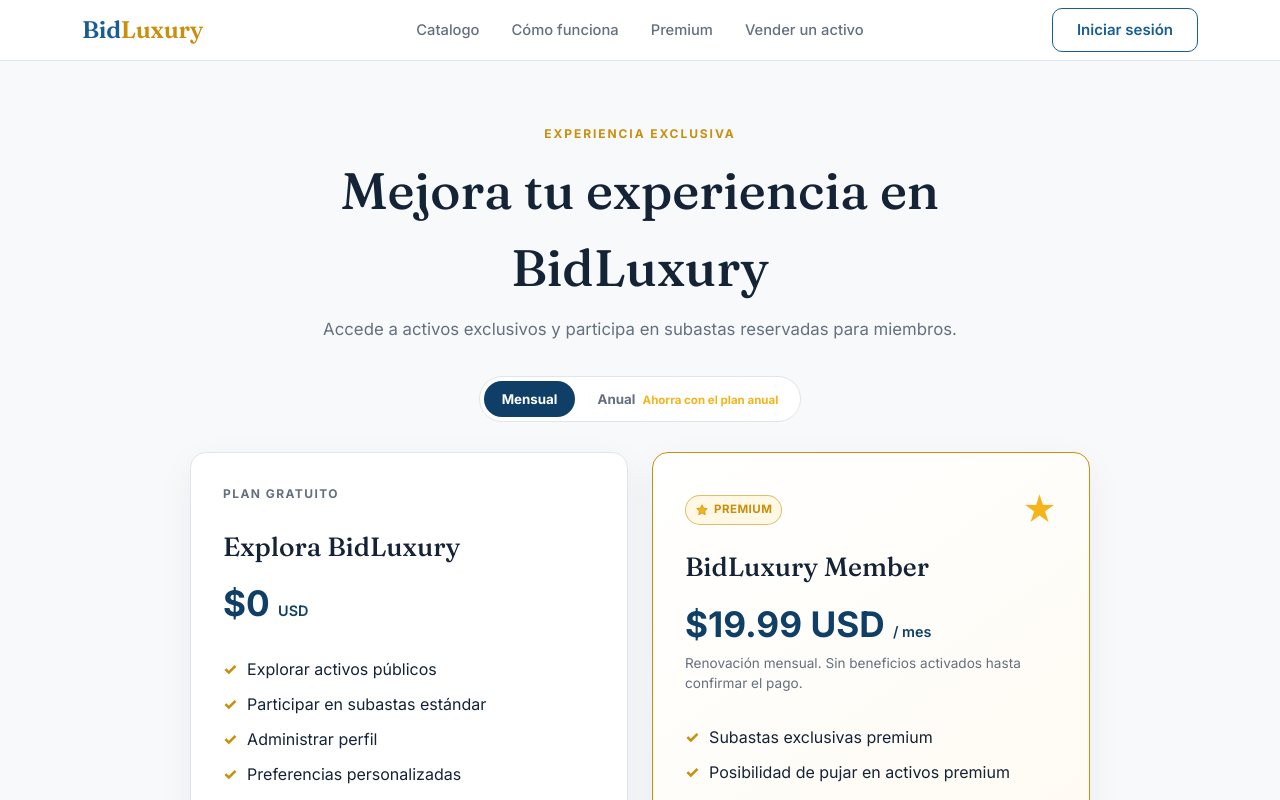
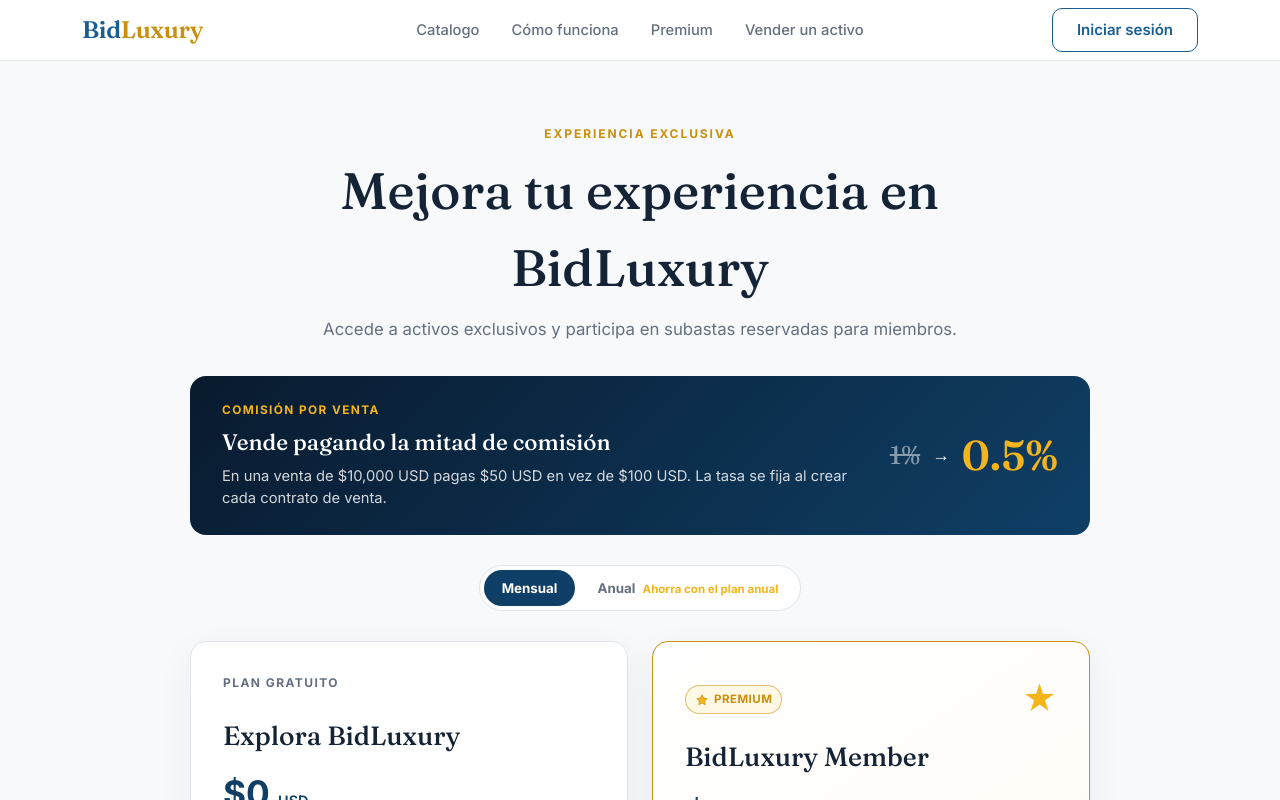
Before and after one commit to ana2320-ux/BidHouse, a React (Vite) app in the folder frontend/: page /membresia in a window 1280 px wide. Shown: the top 800 px of the page. Built offline with nearby package versions, Linux system fonts and the light colour scheme; no server answers.

Commit message:
correciones de bugs

```diff
--- a/frontend/src/lib/membresia.ts
+++ b/frontend/src/lib/membresia.ts
@@ -17,7 +17,15 @@
   renovacionCancelada?: boolean;
 };
 
+// Las tasas las cobra la BD (comision_plataforma() en fase2_cierre.sql y
+// fase8_comision_member.sql); aquí solo se muestran. Si cambian allá, cámbialas aquí.
+export const COMISION_GRATIS = 0.01;
+export const COMISION_MEMBER = 0.005;
+
+export const porcentaje = (tasa: number) => `${tasa * 100}%`;
+
 export const BENEFICIOS_MEMBER = [
+  `Comisión por venta del ${porcentaje(COMISION_MEMBER)} (en vez del ${porcentaje(COMISION_GRATIS)})`,
   'Subastas exclusivas premium',
   'Posibilidad de pujar en activos premium',
   'Acceso anticipado a determinadas subastas',
--- a/frontend/src/pages/HomeUsuario.css
+++ b/frontend/src/pages/HomeUsuario.css
@@ -216,8 +216,7 @@
 }
 
 .inicio-acceso__boton:disabled,
-.inicio-servicio__boton:disabled,
-.inicio-plus__boton:disabled {
+.inicio-servicio__boton:disabled {
   cursor: not-allowed;
   opacity: 0.6;
 }
@@ -382,6 +381,7 @@
 
 .inicio-plus__boton {
   border-radius: 10px;
+  text-align: center;
 }
 
 .inicio-servicios__grid {
--- a/frontend/src/pages/HomeUsuario.tsx
+++ b/frontend/src/pages/HomeUsuario.tsx
@@ -192,16 +192,18 @@
 
         <div className="inicio-plus">
           <div>
-            <span className="inicio-plus__etiqueta">BidHouse Plus · Suscripción</span>
-            <h3>Paga menos comisión en cada venta</h3>
-            <p>Para vendedores frecuentes: tu comisión por venta baja del 1% al 0.5%.</p>
+            <span className="inicio-plus__etiqueta">BidLuxury Member · Suscripción</span>
+            <h3>{membresiaActiva ? 'Ya pagas menos comisión en cada venta' : 'Paga menos comisión en cada venta'}</h3>
+            <p>Con la membresía, tu comisión por venta baja del 1% al 0.5%.</p>
           </div>
           <div className="inicio-plus__comision" aria-label="Comisión del 1% al 0.5%">
             <span className="inicio-plus__antes">1%</span>
             <span aria-hidden="true">→</span>
             <span className="inicio-plus__despues">0.5%</span>
           </div>
-          <button type="button" className="btn btn--primary inicio-plus__boton" disabled>Próximamente</button>
+          <Link to="/membresia" className="btn btn--primary inicio-plus__boton">
+            {membresiaActiva ? 'Ver mi membresía' : 'Suscribirme'}
+          </Link>
         </div>
 
         <div className="inicio-servicios__grid">
--- a/frontend/src/pages/Membresia.css
+++ b/frontend/src/pages/Membresia.css
@@ -3,6 +3,13 @@
 .membresia-eyebrow { margin-bottom: 10px; color: var(--gold-dark); font-size: .75rem; font-weight: 800; letter-spacing: .16em; }
 .membresia-header h1 { margin-bottom: 10px; font-size: clamp(2rem, 4vw, 3.2rem); }
 .membresia-header > p:last-child { color: var(--gray-mid); font-size: 1.05rem; }
+.membresia-comision { display: grid; grid-template-columns: 1fr auto; align-items: center; gap: 28px; max-width: 900px; margin: 0 auto 30px; padding: 26px 32px; border-radius: 16px; background: linear-gradient(135deg, #091a2e 0%, #0f3f66 100%); color: var(--white); }
+.membresia-comision__etiqueta { margin-bottom: 6px; color: var(--gold); font-size: .74rem; font-weight: 800; letter-spacing: .12em; text-transform: uppercase; }
+.membresia-comision h2 { margin-bottom: 6px; color: var(--white); font-size: 1.4rem; }
+.membresia-comision p:last-child { color: rgba(255, 255, 255, .82); font-size: .92rem; }
+.membresia-comision__tasas { display: flex; align-items: center; gap: 12px; font-family: var(--font-serif); font-size: 1.1rem; }
+.membresia-comision__antes { font-size: 1.6rem; text-decoration: line-through; opacity: .5; }
+.membresia-comision__despues { color: var(--gold); font-size: 2.6rem; font-weight: 600; }
 .membresia-error { max-width: 760px; margin: 0 auto 22px; padding: 12px 16px; border-radius: 10px; background: #fee2e2; color: #991b1b; }
 .membresia-aviso { max-width: 760px; margin: 0 auto 22px; padding: 12px 16px; border-radius: 10px; background: #dcfce7; color: #166534; }
 .membresia-toggle { display: flex; justify-content: center; gap: 4px; margin: 0 auto 30px; padding: 4px; width: fit-content; border: 1px solid var(--border); border-radius: 999px; background: var(--white); }
@@ -35,5 +42,5 @@
 .membresia-comparacion__fila--cabecera { border-top: 0; background: var(--blue-dark); color: var(--white); font-size: .82rem; text-transform: uppercase; letter-spacing: .06em; }
 .membresia-login { margin-top: 18px; color: var(--gray-mid); text-align: center; font-size: .9rem; }
 .membresia-login a { color: var(--blue); font-weight: 700; }
-@media (max-width: 720px) { .membresia-page { padding-top: 38px; } .membresia-planes { grid-template-columns: 1fr; } .membresia-plan { padding: 26px; } }
+@media (max-width: 720px) { .membresia-page { padding-top: 38px; } .membresia-comision { grid-template-columns: 1fr; gap: 14px; padding: 22px; } .membresia-planes { grid-template-columns: 1fr; } .membresia-plan { padding: 26px; } }
 @media (max-width: 480px) { .membresia-toggle { width: 100%; } .membresia-toggle button { flex: 1; padding: 10px 8px; } .membresia-toggle span { display: block; margin: 2px 0 0; } .membresia-comparacion__fila { grid-template-columns: 1fr 65px 65px; padding: 12px; gap: 8px; font-size: .85rem; } }
--- a/frontend/src/pages/Membresia.tsx
+++ b/frontend/src/pages/Membresia.tsx
@@ -1,7 +1,7 @@
 import { useEffect, useMemo, useRef, useState } from 'react';
 import { Link, useNavigate } from 'react-router-dom';
 import { ApiError, api } from '../api';
-import { BENEFICIOS_MEMBER, dineroMembresia, PRECIO_MEMBER_FALLBACK, type EstadoMembresia, type PlanMembresia } from '../lib/membresia';
+import { BENEFICIOS_MEMBER, COMISION_GRATIS, COMISION_MEMBER, dineroMembresia, porcentaje, PRECIO_MEMBER_FALLBACK, type EstadoMembresia, type PlanMembresia } from '../lib/membresia';
 import { useMembresia } from '../lib/useMembresia';
 import { leerSesion } from '../lib/sesion';
 import PremiumBadge from '../components/PremiumBadge';
@@ -13,7 +13,11 @@
   { plan: 'bidluxury_member', periodicidad: 'anual', precioUsd: PRECIO_MEMBER_FALLBACK.anual, moneda: 'USD', unidad: 'año', renovacion: 'Renovación anual' },
 ];
 
-const beneficiosGratis = ['Explorar activos públicos', 'Participar en subastas estándar', 'Administrar perfil', 'Preferencias personalizadas'];
+const beneficiosGratis = ['Explorar activos públicos', 'Participar en subastas estándar', 'Administrar perfil', 'Preferencias personalizadas', `Comisión por venta del ${porcentaje(COMISION_GRATIS)}`];
+
+// Venta de ejemplo para que el ahorro se vea en dinero y no solo en porcentaje.
+const VENTA_EJEMPLO = 10000;
+const usd = (valor: number) => `$${Math.round(valor).toLocaleString('en-US')} USD`;
 
 export default function Membresia() {
   const navigate = useNavigate();
@@ -158,6 +162,22 @@
           <p>Accede a activos exclusivos y participa en subastas reservadas para miembros.</p>
         </header>
 
+        <section className="membresia-comision" aria-label={`Comisión por venta: ${porcentaje(COMISION_GRATIS)} sin membresía, ${porcentaje(COMISION_MEMBER)} con membresía`}>
+          <div>
+            <p className="membresia-comision__etiqueta">Comisión por venta</p>
+            <h2>Vende pagando la mitad de comisión</h2>
+            <p>
+              En una venta de {usd(VENTA_EJEMPLO)} pagas {usd(VENTA_EJEMPLO * COMISION_MEMBER)} en vez
+              de {usd(VENTA_EJEMPLO * COMISION_GRATIS)}. La tasa se fija al crear cada contrato de venta.
+            </p>
+          </div>
+          <div className="membresia-comision__tasas" aria-hidden="true">
+            <span className="membresia-comision__antes">{porcentaje(COMISION_GRATIS)}</span>
+            <span>→</span>
+            <span className="membresia-comision__despues">{porcentaje(COMISION_MEMBER)}</span>
+          </div>
+        </section>
+
         {(error || errorEstado) && <p className="membresia-error" role="alert">{error || errorEstado}</p>}
         {aviso && <p className="membresia-aviso" role="status">{aviso}</p>}
 
@@ -213,6 +233,7 @@
           <div className="membresia-comparacion__tabla" role="table" aria-label="Comparación de planes">
             <div className="membresia-comparacion__fila membresia-comparacion__fila--cabecera" role="row"><span>Beneficio</span><strong>Gratis</strong><strong>Member</strong></div>
             {[
+              ['Comisión por venta', porcentaje(COMISION_GRATIS), porcentaje(COMISION_MEMBER)],
               ['Subastas públicas', '✓', '✓'],
               ['Preferencias', '✓', '✓'],
               ['Subastas premium', '—', '✓'],
--- a/frontend/src/pages/Registro.tsx
+++ b/frontend/src/pages/Registro.tsx
@@ -251,12 +251,14 @@
   };
 
   const finalizarRegistro = async (accessToken: string, telefono: string, datosPerfil: Omit<typeof formData, 'password' | 'confirmPassword' | 'telefonoNumero' | 'telefonoPrefijo'>) => {
-    const { documento_identidad, ...datosConNombreBackend } = datosPerfil;
+    // El record del backend (DatosPerfilRegistro) usa camelCase. Si "esVendedor"
+    // no llega, Jackson 3 rechaza todo el JSON: no lo deja en false.
+    const { documento_identidad, es_vendedor, ...datosConNombreBackend } = datosPerfil;
     await api('/api/usuarios/perfil/registro', {
       method: 'POST',
       token: accessToken,
       headers: { 'Content-Type': 'application/json' },
-      body: JSON.stringify({ ...datosConNombreBackend, documentoIdentidad: documento_identidad, telefono }),
+      body: JSON.stringify({ ...datosConNombreBackend, documentoIdentidad: documento_identidad, esVendedor: es_vendedor, telefono }),
     });
     const sesion = await api<RespuestaLogin>('/api/usuarios/login', {
       method: 'POST',
```
